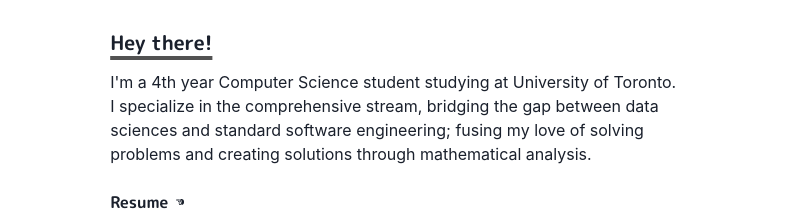
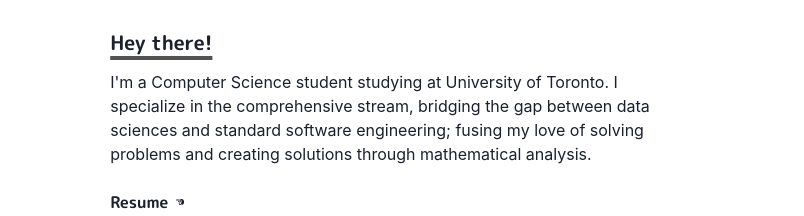
Before and after one commit to simonha9/portfolio, a Next.js app: page / in a window 1280 px wide. Shown: the part 129-345 px from the top of the page, without its empty margins (243-1047 px from the left). Built offline with nearby package versions, Linux system fonts and the light colour scheme.

Commit message:
updating about

```diff
--- a/pages/about.js
+++ b/pages/about.js
@@ -25,7 +25,7 @@ const about = () => {
                 <Heading as="h3" variant="section-title">
                     Hey there!
                 </Heading>
-                <Paragraph>I&apos;m a 4th year Computer Science student studying at University of Toronto.  I specialize in the comprehensive stream, bridging the gap between data sciences and standard software engineering; fusing my love of solving problems and creating solutions through mathematical analysis.
+                <Paragraph>I&apos;m a Computer Science student studying at University of Toronto.  I specialize in the comprehensive stream, bridging the gap between data sciences and standard software engineering; fusing my love of solving problems and creating solutions through mathematical analysis.
                 </Paragraph>
                 <Paragraph>
                     <br />
```
